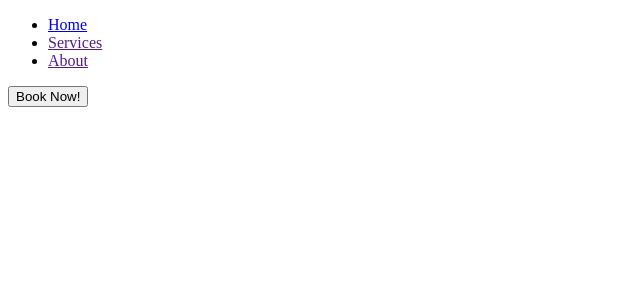
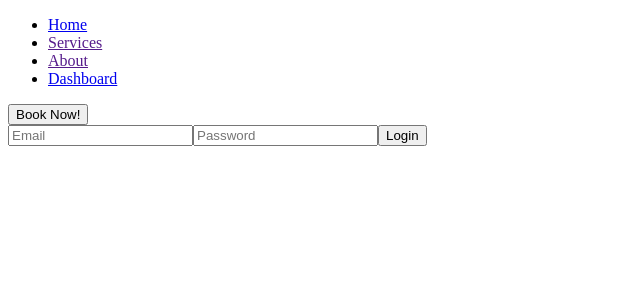
Before and after one commit to Brayydzz/Cleaning-Management-Frontend, a React (Create React App) app: page /dashboard/admin in a window 1280 px wide. Shown: the top 300 px of the page, without its empty margins (0-640 px from the left). Built offline with nearby package versions, Linux system fonts and the light colour scheme; no server answers; the HTML template or start-up script is replaced by a standard one.

Commit message:
merge conflicts approved

```diff
--- a/src/App.js
+++ b/src/App.js
@@ -1,40 +1,39 @@
-import React from 'react';
-import Nav from './components/Nav';
-import IncomingBookings from './components/IncomingBookings'
-import Booking from './components/Booking';
-import Home from './components/Home';
-import { useReducer, useEffect } from 'react';
-import stateReducer, { stateContext } from './stateReducer';
-import {BrowserRouter as Router, Route, Switch} from "react-router-dom"
-import { AuthFetchRequest, FetchRequest } from './helperFunctions';
-
+import React from "react";
+import Nav from "./components/Nav";
+import IncomingBookings from "./components/IncomingBookings";
+import Booking from "./components/Booking";
+import Home from "./components/Home";
+import { useReducer, useEffect } from "react";
+import stateReducer, { stateContext } from "./stateReducer";
+import { BrowserRouter as Router, Route, Switch } from "react-router-dom";
+import { AuthFetchRequest, FetchRequest } from "./helperFunctions";
 
 function App() {
-
   // GLOBAL STATE
   const [store, dispatch] = useReducer(stateReducer, {
     services: [],
-    bookings: []
+    bookings: [],
+    token: localStorage.getItem("token"),
   })
-
   useEffect(() => {
-    const services = FetchRequest("/service_types")
-    .then(data => dispatch({
+    const services = FetchRequest("/service_types").then((data) =>
+      dispatch({
         type: "setServices",
-      services: data
-    }))
-    // console.log(services)
-  }, [])
+        services: data,
+      })
+    );
+    // console.log(store.token, "********")
+  }, []);
 
   return (
     <>
       <Router>
         <Nav />
-      <stateContext.Provider value={{...store, dispatch}}>
+        <stateContext.Provider value={{ ...store, dispatch }}>
           <Switch>
             <Route exact path="/" component={Home} />
             <Route exact path="/bookings" component={Booking} />
-            <Route exact path="/admin" component={IncomingBookings} />
+            <Route exact path="/dashboard/admin" component={IncomingBookings} />
           </Switch>
         </stateContext.Provider>
       </Router>
--- a/src/components/IncomingBookings.js
+++ b/src/components/IncomingBookings.js
@@ -1,11 +1,18 @@
-import React from 'react'
+import React, { useContext } from 'react'
+import { stateContext } from '../stateReducer';
+import Login from './Login';
 
-const IncomingBookings = () => {
+const IncomingBookings = () =>
+{
+  // console.log(useContext(stateReducer));
+  const { token } = useContext(stateContext);
   return (
     <div>
-
+      {token ? <h1>Logged In</h1> : <Login />}
     </div>
   )
 }
 
+
+
 export default IncomingBookings
--- /dev/null
+++ b/src/components/Login.js
@@ -0,0 +1,47 @@
+import React, { useState, useContext } from "react";
+import { FetchRequest } from "../helperFunctions";
+import { stateContext } from "../stateReducer";
+
+const Login = () => {
+  const [email, setEmail] = useState("");
+  const [password, setPassword] = useState("");
+  const { dispatch } = useContext(stateContext);
+  return (
+    <div>
+      <form
+        onSubmit={(e) => {
+          e.preventDefault();
+          FetchRequest("/login", "POST", { email, password }).then((data) =>
+          {
+            if (data.error)
+            {
+              // Add Alert
+              alert(data.error)
+              return
+            }
+            dispatch({
+              type: "setToken",
+              data: `Bearer ${data.token}`,
+            });
+          });
+        }}
+      >
+        <input
+          type="text"
+          placeholder="Email"
+          value={email}
+          onChange={(e) => setEmail(e.target.value)}
+        />
+        <input
+          type="password"
+          placeholder="Password"
+          value={password}
+          onChange={(e) => setPassword(e.target.value)}
+        />
+        <button>Login</button>
+      </form>
+    </div>
+  );
+};
+
+export default Login;
--- a/src/components/Nav.js
+++ b/src/components/Nav.js
@@ -8,6 +8,9 @@ const Nav = () => {
                 <li><Link to="/">Home</Link></li>
                 <li><Link>Services</Link></li>
                 <li><Link>About</Link></li>
+                {/* DELETE THIS BELOW */}
+                <li><Link to="/dashboard/admin">Dashboard</Link></li>
+
             </ul>
             <Link to="/bookings"><button>Book Now!</button></Link>
         </nav>
--- a/src/helperFunctions.js
+++ b/src/helperFunctions.js
@@ -1,29 +1,28 @@
-require('dotenv').config()
+require("dotenv").config();
 
-
-const url = process.env.REACT_APP_API_ENDPOINT
-export async function AuthFetchRequest(uri, token = "", method = "GET", data){
+const url = process.env.REACT_APP_API_ENDPOINT;
+export async function AuthFetchRequest(uri, token = "", method = "GET", data) {
   let res = await fetch(url + uri, {
     method: method,
     headers: {
       "Content-Type": "application/json",
-            "Authorization": token
+      Authorization: token,
     },
-        body: JSON.stringify(data)
-    })
-    let json = await res.json()
-    return json
+    body: JSON.stringify(data),
+  });
+  let json = await res.json();
+  return json;
 }
 
-export async function FetchRequest(uri, method = "GET", data){
-
+export async function FetchRequest(uri, method = "GET", data) {
+  console.log(JSON.stringify(data));
   let res = await fetch(url + uri, {
     method: method,
     headers: {
       "Content-Type": "application/json",
     },
-         body: JSON.stringify(data)
-     })
-     let json = await res.json()
-     return json
+    body: JSON.stringify(data),
+  });
+  let json = await res.json();
+  return json;
 }
--- a/src/stateReducer.js
+++ b/src/stateReducer.js
@@ -8,6 +8,13 @@ export default function stateReducer ( state, action ) {
                 services: action.services
             }
         }
+        case "setToken": {
+            localStorage.setItem("token", action.data)
+            return {
+                ...state,
+                token: action.data
+            }
+        }
 
         default: return state
     }
```
Lines whose indentation alone changed are shown as unchanged.
